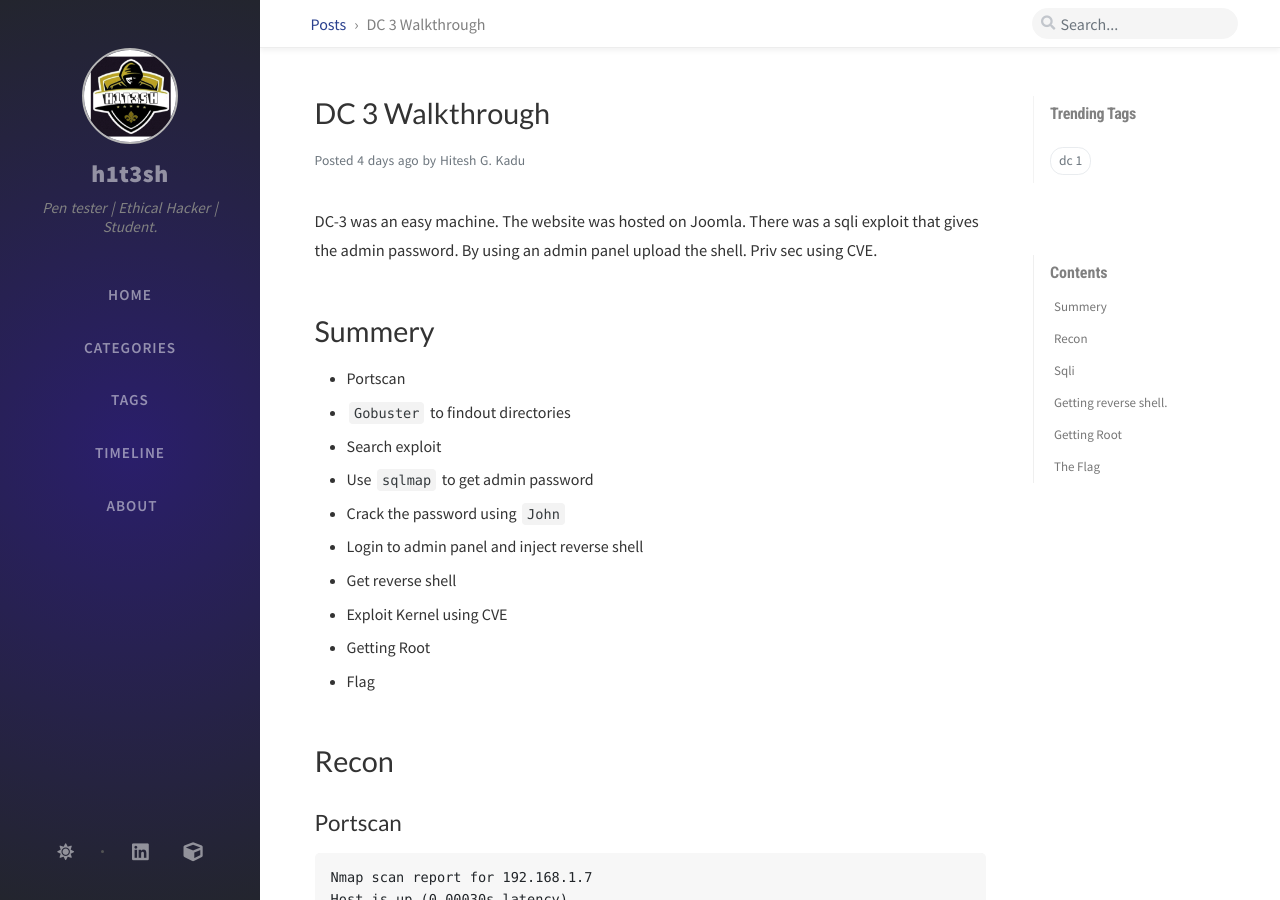
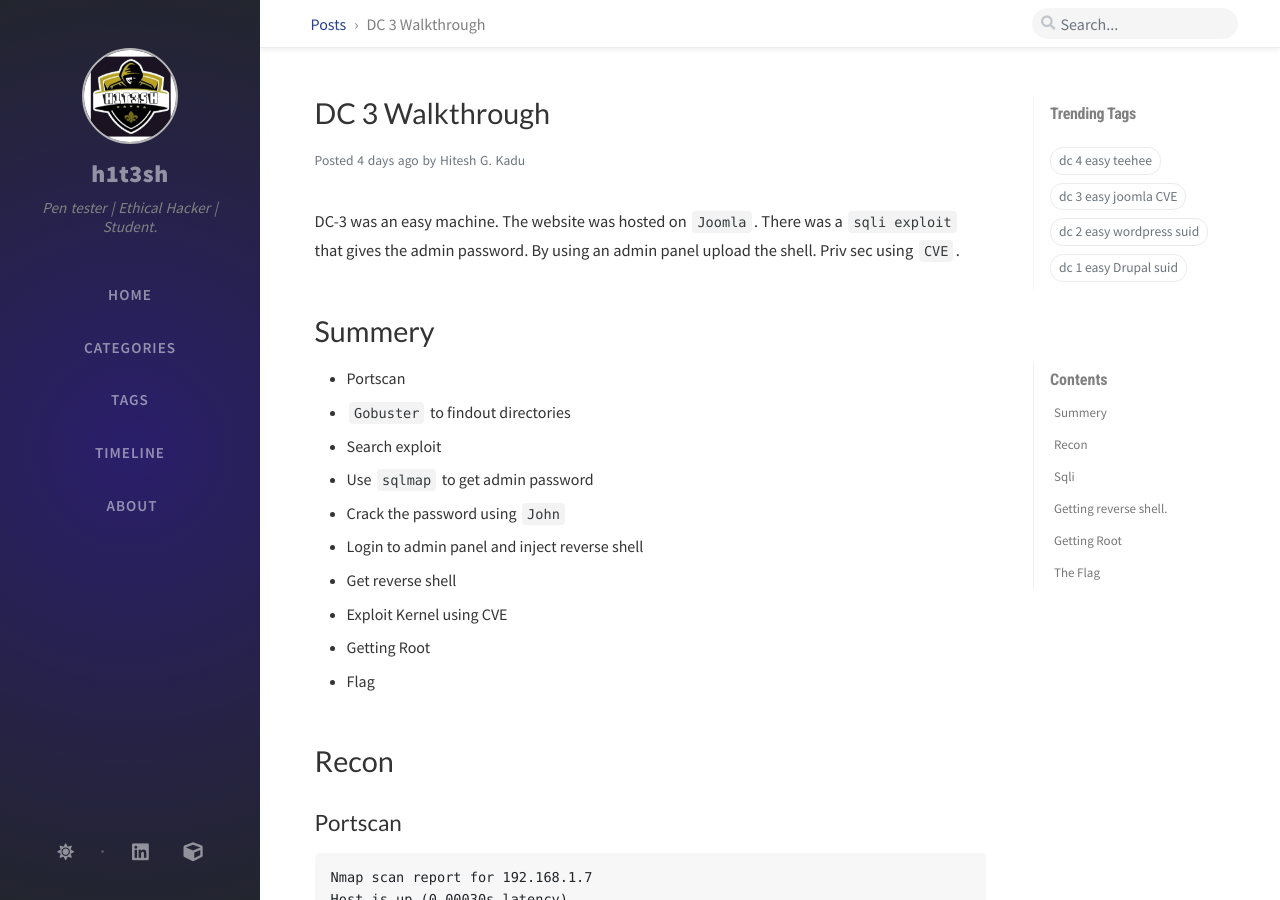
Before and after one commit to hitesh1210/old-hitesh1210.github.io, a Jekyll site: the page built from _posts/2020-08-26-DC-3-Walkthrough.md, in a window 1280 px wide and 900 px high. Built offline with Jekyll 4.4.1, drawn with Linux system fonts in a browser that asks for light colours; nearby versions of some CDN libraries; comment, search, counter and statistics services are not loaded; some of the changed text lies outside the part shown.

Commit message:
dc-4 blog added

```diff
--- a/_posts/2020-08-20-DC-1-Walkthrough.md
+++ b/_posts/2020-08-20-DC-1-Walkthrough.md
@@ -1,8 +1,8 @@
 ---
 layout: "post"
 title: "DC 1 Walkthrough"
-categories: [vulnhub]
-tags: dc-1
+categories: [vulnhub, DC-Series]
+tags: [dc-1 easy Drupal suid]
 ---
 DC-1 was a simple and straightforward `CVE` based box. We find the server is hosting `Drupal CMS`. I saw that Drupal version had a CVE which allowed me drop a `webshell` in webserver. Priv sec to root by exploiting `find SUID binary`.
 
--- a/_posts/2020-08-24-DC-2-Walkthrough.md
+++ b/_posts/2020-08-24-DC-2-Walkthrough.md
@@ -1,7 +1,8 @@
 ---
 layout: "post"
 title: "DC 2 Walkthrough"
-categories: [vulnhub]
+categories: [vulnhub, DC-Series]
+tags: [dc-2 easy wordpress suid]
 ---
 
 DC-2 is an easy machine. This machine starts with a `WordPress site`. After brute-forcing, We find out creds on the website that we use to get an `ssh session` on the box. Priv sec to root by exploiting `git SUID binary`.
--- a/_posts/2020-08-26-DC-3-Walkthrough.md
+++ b/_posts/2020-08-26-DC-3-Walkthrough.md
@@ -1,9 +1,10 @@
 ---
 layout: "post"
 title: "DC 3 Walkthrough"
-categories: [vulnhub]
+categories: [vulnhub, DC-Series]
+tags: [dc-3 easy joomla CVE]
 ---
-DC-3 was an easy machine. The website was hosted on Joomla. There was a sqli exploit that gives the admin password. By using an admin panel upload the shell. Priv sec using CVE.
+DC-3 was an easy machine. The website was hosted on `Joomla`. There was a `sqli exploit` that gives the admin password. By using an admin panel upload the shell. Priv sec using `CVE`.
 
 # Summery
 
--- /dev/null
+++ b/categories/dc-series.html
@@ -0,0 +1,5 @@
+---
+layout: category
+title: DC-Series
+category: DC-Series
+---
--- /dev/null
+++ b/tags/dc-1-easy-drupal-suid.html
@@ -0,0 +1,5 @@
+---
+layout: tag
+title: dc-1 easy Drupal suid
+tag: dc-1 easy Drupal suid
+---
--- a/tags/dc-1.html
+++ /dev/null
@@ -1,5 +0,0 @@
----
-layout: tag
-title: dc-1
-tag: dc-1
----
--- /dev/null
+++ b/tags/dc-2-easy-wordpress-suid.html
@@ -0,0 +1,5 @@
+---
+layout: tag
+title: dc-2 easy wordpress suid
+tag: dc-2 easy wordpress suid
+---
--- /dev/null
+++ b/tags/dc-3-easy-joomla-cve.html
@@ -0,0 +1,5 @@
+---
+layout: tag
+title: dc-3 easy joomla CVE
+tag: dc-3 easy joomla CVE
+---
--- /dev/null
+++ b/tags/dc-4-easy-teehee.html
@@ -0,0 +1,5 @@
+---
+layout: tag
+title: dc-4 easy teehee
+tag: dc-4 easy teehee
+---
```
Also changed, not shown: _posts/2020-08-28-DC-4-Walkthrough.md (added, +224 -0 lines), assets/img/dc-4/b1.png (added), assets/img/dc-4/b2.png (added), assets/img/dc-4/b3.png (added), assets/img/dc-4/command.png (added), assets/img/dc-4/command2.png (added), assets/img/dc-4/maincmd.png (added), assets/img/dc-4/mainpage.png (added), assets/img/dc-4/nc.png (added), assets/img/dc-4/ssh.png (added).
